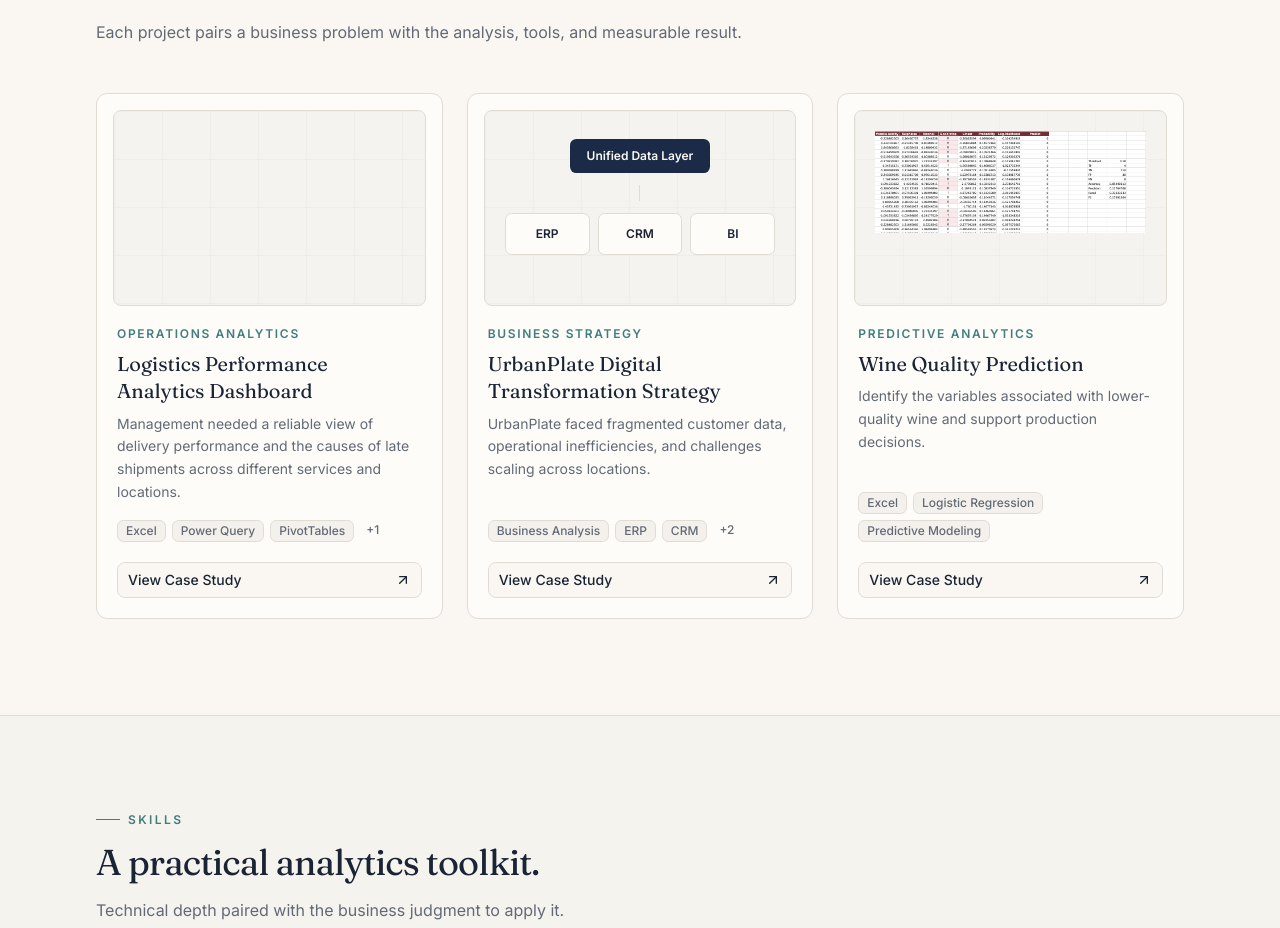
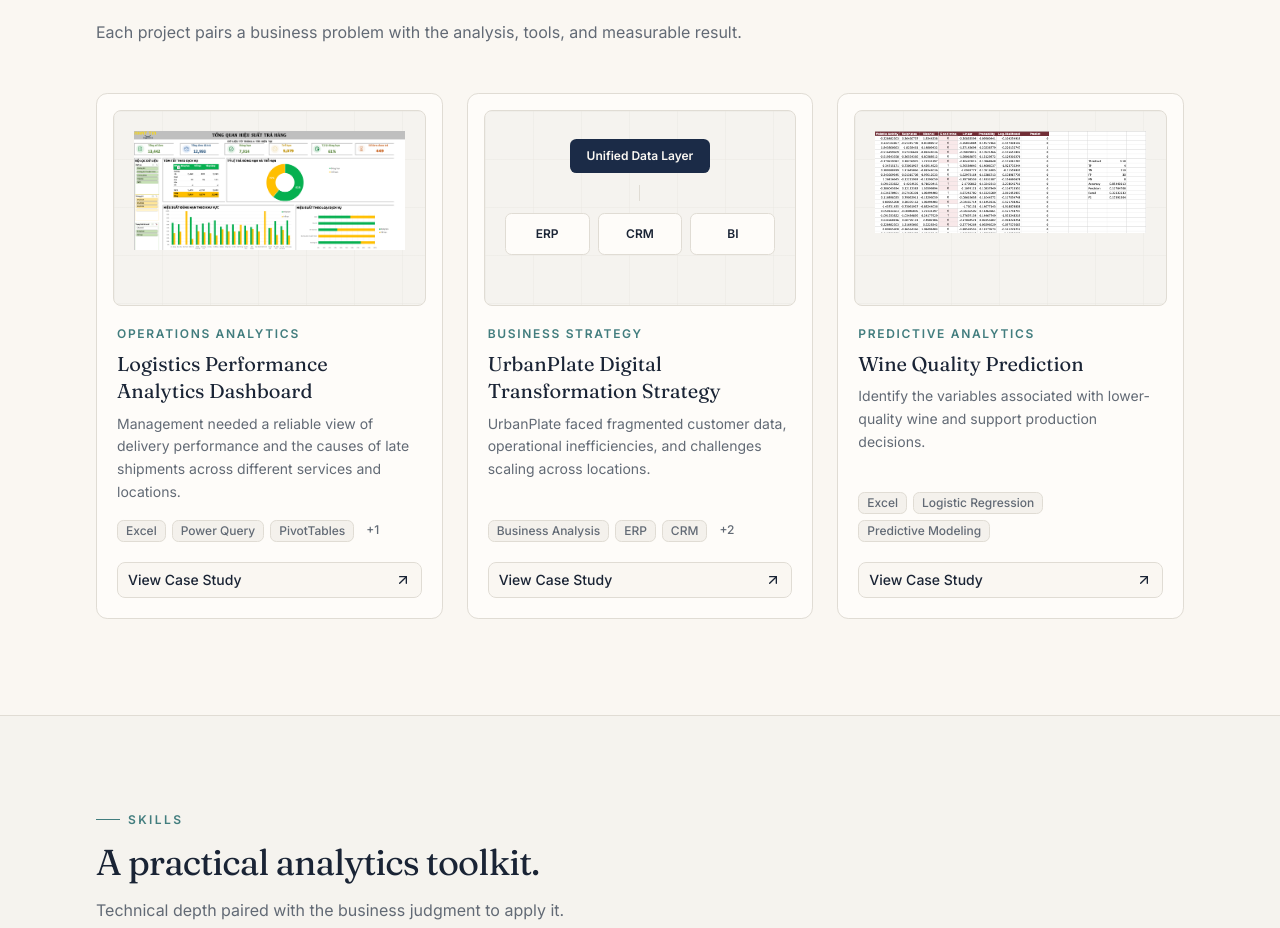
Before and after one commit to maivunhu66-beep/mai-vu-portfolio, a Next.js app: page / in a window 1280 px wide. Shown: the part 2391-3319 px from the top of the page. Built offline with nearby package versions, Linux system fonts and the light colour scheme.

Commit message:
Restore logistics dashboard image

```diff
--- a/components/project-visual.tsx
+++ b/components/project-visual.tsx
@@ -21,7 +21,13 @@ export function ProjectVisual({
     >
       <div className="bg-grid absolute inset-0 opacity-[0.4]" />
       <div className="relative p-5">
-
+      {variant === 'dashboard' && (
+  <img
+    src="/logistics-dashboard.png"
+    alt="Logistics delivery performance dashboard"
+    className="h-full w-full object-contain"
+  />
+)}
         {variant === 'strategy' && <StrategyViz />}
         {variant === 'model' && (
   <img
```
